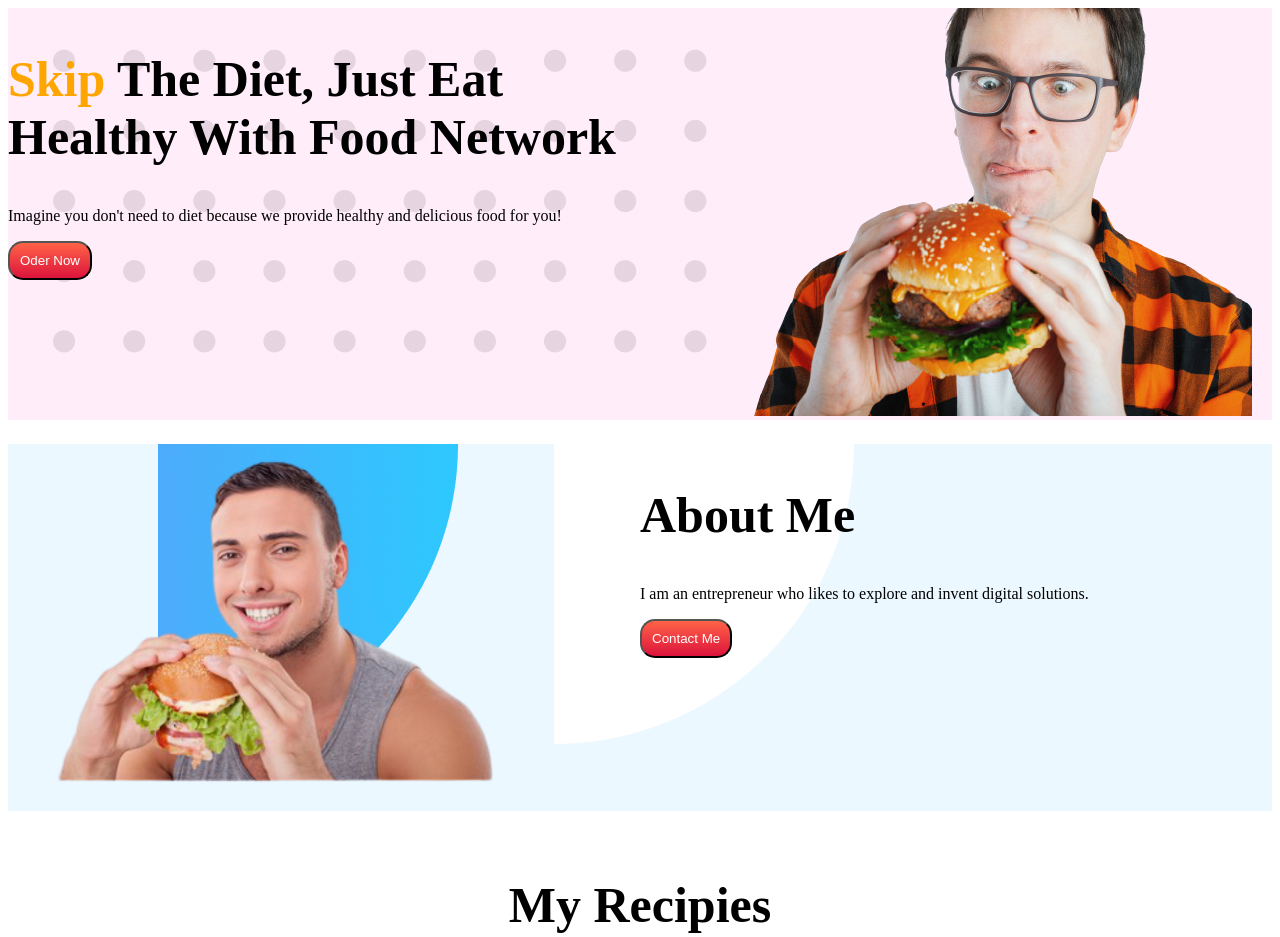
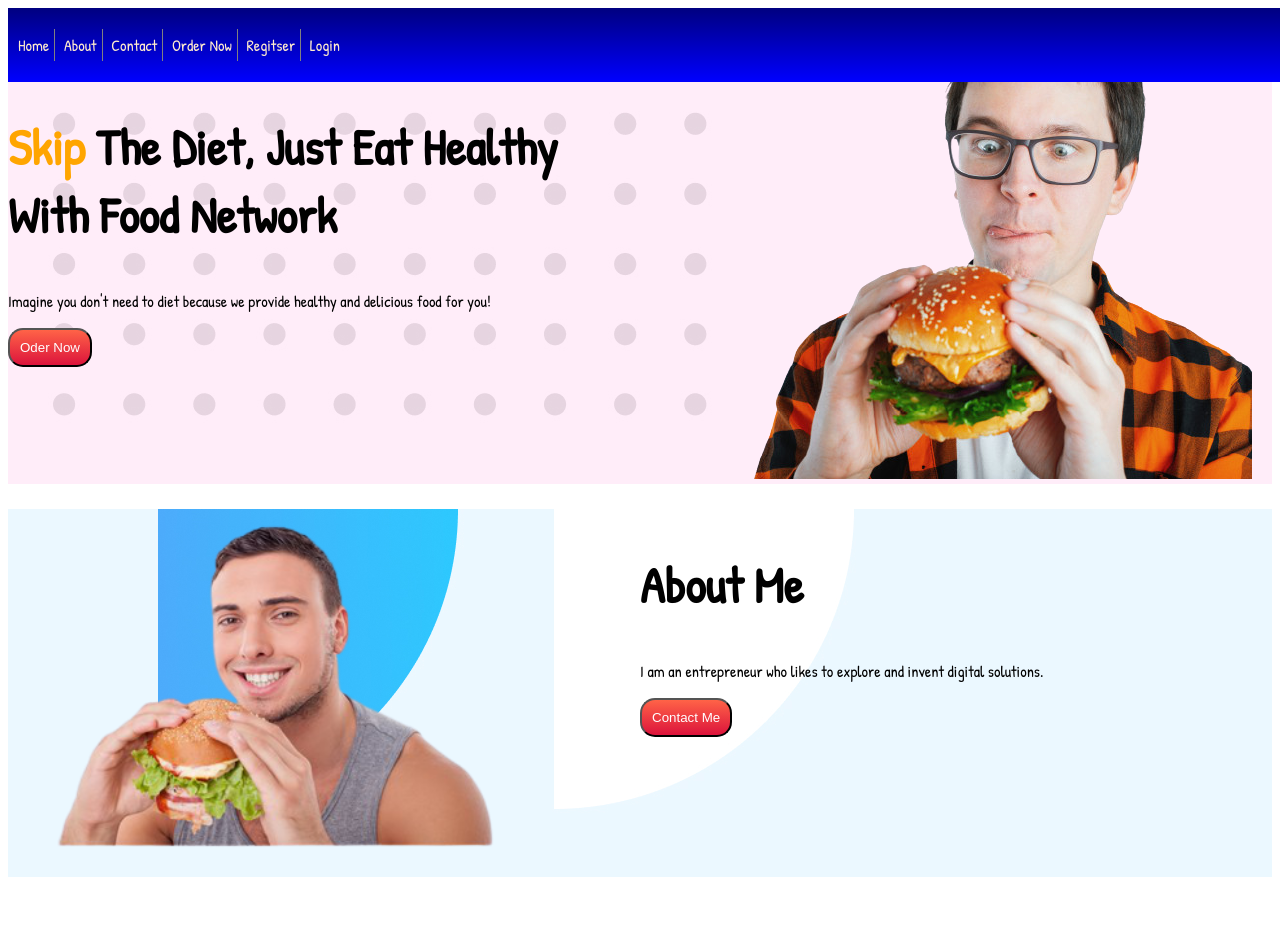
Before and after one commit to Evan-CSE/Food-Network, a plain HTML site: page index.html in a window 1280 px wide. Shown: the top 937 px of the page. Drawn offline with Linux system fonts and the light colour scheme.

Commit message:
Added icon  , used google font and added menu bar on top of the page

```diff
--- a/index.html
+++ b/index.html
@@ -7,10 +7,23 @@
     <meta name="viewport" content="width=device-width, initial-scale=1.0">
     <title>Food Network</title>
     <link rel="stylesheet" href="style.css">
+    <link rel="preconnect" href="https://fonts.googleapis.com">
+    <link rel="preconnect" href="https://fonts.gstatic.com" crossorigin>
+    <link href="https://fonts.googleapis.com/css2?family=Patrick+Hand&display=swap" rel="stylesheet">
     <link rel="shortcut icon" href="images/food/Project Cover1.jpg" type="image/x-icon">
 </head>
 
 <body>
+    <div class="menu-bar">
+        <ul>
+            <li>Home</li>
+            <li>About</li>
+            <li>Contact</li>
+            <li>Order Now</li>
+            <li>Regitser</li>
+            <li>Login</li>
+        </ul>
+    </div>
     <section class="upper">
         <div class="half-width">
             <h1>
@@ -117,7 +130,7 @@
         <h1>
             <span class="orange">Food</span> Network
         </h1>
-        <p>Stay Safe ; Stay Healthy</p>
+        <p>Eat healthy , stay Safe , stay Healthy</p>
     </footer>
 </body>
 
--- a/style.css
+++ b/style.css
@@ -1,4 +1,31 @@
+body{
+    font-family: 'Patrick Hand', cursive;
+}
+
+.menu-bar{
+    position: fixed;
+    display: inline-block;
+    width: 100%;
+    background-image: linear-gradient(navy,blue);
+}
+
+.menu-bar ul,li{
+    display: inline-block;
+    padding: 5px;
+    color: blanchedalmond;
+}
+
+.menu-bar li{
+    border-right: 1px solid gray;
+}
+
+.menu-bar li:last-child{
+    border-right: none;
+}
+
+
 .upper{
+    margin-top: 5%;
     width: 100%;
     display: inline-block;
     background-image: url('images/shapes/Frame\ 59.jpg');
@@ -92,3 +119,7 @@ footer{
     background-color:darkgrey;
     height:150px;
 }
+
+footer p{
+    font-size: 24px;
+}
```
